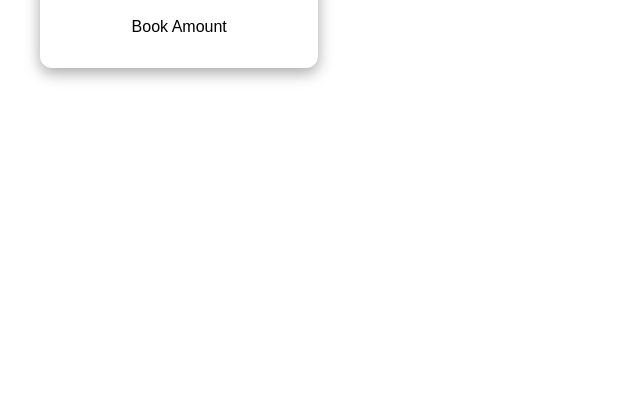
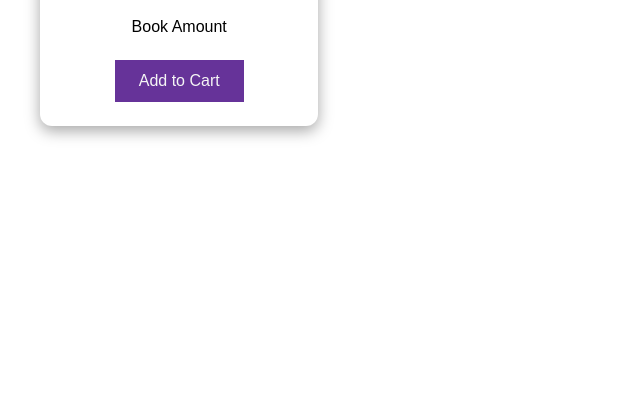
Before and after one commit to invinciblemuffi/eshop-node-express, a Node server app: page /products in a window 1280 px wide. Shown: the part 348-757 px from the top of the page, without its empty margins (0-640 px from the left). Run offline with Node 20, Linux system fonts and the light colour scheme.

Commit message:
Add to cart btn, orders page, edit delete product for admin

```diff
--- a/controllers/shop.js
+++ b/controllers/shop.js
@@ -13,6 +13,10 @@ exports.getCart = (req, res) => {
   res.render("shop/cart", { pageTitle: "Your Cart", path: "/cart" });
 };
 
+exports.getOrders = (req, res) => {
+  res.render("shop/orders", { pageTitle: "Your Orders", path: "/orders" });
+};
+
 exports.getCheckout = (req, res) => {
   res.render("shop/checkout", { pageTitle: "Checkout", path: "/checkout" });
 };
--- a/public/styles/main.css
+++ b/public/styles/main.css
@@ -59,6 +59,27 @@ header h1 a:hover {
   margin-bottom: 0;
 }
 
+.action-btns .btn {
+  background: rebeccapurple;
+  padding: 0.75rem 1.5rem;
+  border: none;
+  color: whitesmoke;
+  margin: 0.5rem;
+  cursor: pointer;
+  font-size: inherit;
+  width: unset;
+}
+
+.action-btns .btn:hover {
+  background: white;
+  border: 1px solid rebeccapurple;
+  color: rebeccapurple;
+}
+
+.action-btns form {
+  display: inline-block;
+}
+
 .add-product {
   width: 30%;
   margin: 0 auto;
@@ -93,13 +114,19 @@ header h1 a:hover {
 }
 
 button[type="submit"] {
-  margin: 0 0 0 1rem;
+  margin: 1rem 0 0 1rem;
   width: 86%;
   padding: 0.75rem;
   color: whitesmoke;
   background: rebeccapurple;
   border: none;
   cursor: pointer;
+}
+
+button[type="submit"]:hover {
+  color: rebeccapurple;
+  border: 1px solid rebeccapurple;
+  background-color: white;
 }
 
 #prodImgLabel {
--- a/routes/shop.js
+++ b/routes/shop.js
@@ -4,6 +4,7 @@ const {
   getIndex,
   getCart,
   getCheckout,
+  getOrders,
 } = require("../controllers/shop");
 
 const router = express.Router();
@@ -14,6 +15,8 @@ router.get("/products", getProducts);
 
 router.get("/cart", getCart);
 
+router.get("/orders", getOrders);
+
 router.get("/checkout", getCheckout);
 
 module.exports = router;
--- a/views/includes/navigation.ejs
+++ b/views/includes/navigation.ejs
@@ -12,6 +12,9 @@
                 <a href="/cart" class="<%= path === '/cart' ? 'active' : '' %>">Cart</a>
             </li>
             <li>
+                <a href="/orders" class="<%= path === '/orders' ? 'active' : '' %>">My Orders</a>
+            </li>
+            <li>
                 <a href="/admin/add-product" class="<%= path === '/admin/add-product' ? 'active' : ''%>">Add Product</a>
             </li>
             <li>
--- a/views/shop/index.ejs
+++ b/views/shop/index.ejs
@@ -5,10 +5,14 @@
             <div class="productList">
                 <div class="card">
                     <div>
-                        <img src="" alt="">
+                        <img src="https://media.istockphoto.com/photos/wooden-bookshelves-filled-with-books-picture-id1265077901?b=1&k=20&m=1265077901&s=170667a&w=0&h=LBfpUBQC8lwaURRu_3N5H9OQKmKo8kXddLSVCtqJrgc="
+                            alt="" width="200">
                     </div>
                     <p>Book Name</p>
                     <p>Book Amount</p>
+                    <div class="action-btns">
+                        <button class="btn">Add to Cart</button>
+                    </div>
                 </div>
             </div>
         </div>
--- /dev/null
+++ b/views/shop/orders.ejs
@@ -0,0 +1,3 @@
+<%- include('../includes/head.ejs') %>
+    <%- include('../includes/navigation.ejs') %>
+        <%- include('../includes/end.ejs') %>
--- a/views/shop/product-list.ejs
+++ b/views/shop/product-list.ejs
@@ -10,6 +10,11 @@
                     </div>
                     <p>Book Name</p>
                     <p>Book Amount</p>
+                    <div class="action-btns">
+                        <form action="/add-to-cart" method="post">
+                            <button type="submit" class="btn">Add to Cart</button>
+                        </form>
+                    </div>
                 </div>
             </div>
         </div>
```
Also changed, not shown: views/admin/products-admin.ejs (+19 -0 lines).
